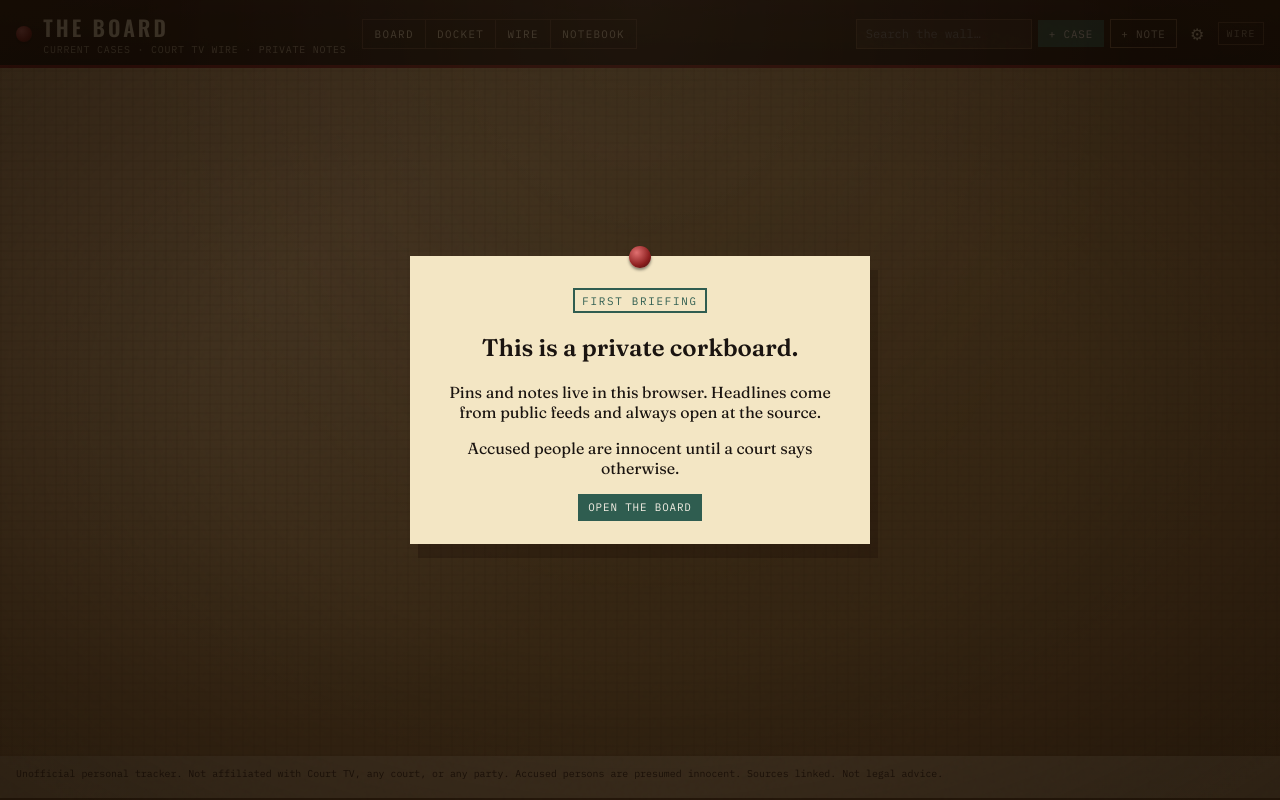
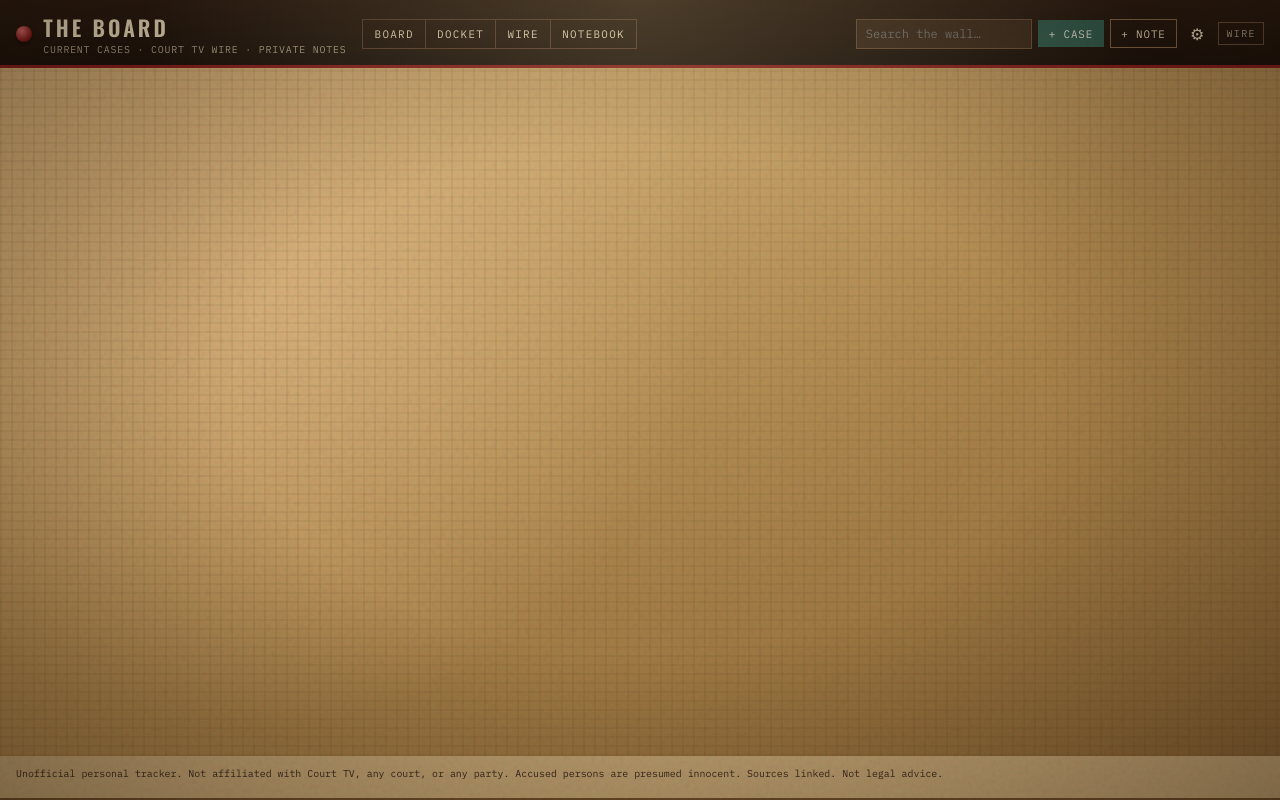
Before and after one commit to wefeltlikeit-sketch/TrueCrimeStories, a plain HTML site: page index.html in a window 1280 px wide. Both pictures are taken after a click on the button "OPEN THE BOARD". Drawn offline with nearby package versions, Linux system fonts and the light colour scheme.

Commit message:
Fix intro overlay so Open the board actually dismisses

```diff
--- a/index.html
+++ b/index.html
@@ -85,7 +85,7 @@
       <button type="button" class="tagbtn danger" id="btnResetSeed">Reset seed cases (keep notes)</button>
     </div>
   </div>
-  <div id="intro" class="intro" hidden>
+  <div id="intro" class="intro">
     <article class="intro-card">
       <span class="pinhead big"></span>
       <span class="stamp teal">First briefing</span>
@@ -100,6 +100,26 @@
     Unofficial personal tracker. Not affiliated with Court TV, any court, or any party.
     Accused persons are presumed innocent. Sources linked. Not legal advice.
   </footer>
+  <script>
+    function dismissIntro() {
+      var el = document.getElementById('intro');
+      if (el) el.setAttribute('hidden', '');
+      try {
+        var raw = JSON.parse(localStorage.getItem('the-board/v1') || '{}');
+        raw.prefs = raw.prefs || {};
+        raw.prefs.seenIntro = true;
+        localStorage.setItem('the-board/v1', JSON.stringify(raw));
+      } catch (e) {}
+    }
+    document.getElementById('btnOpenBoard').addEventListener('click', dismissIntro);
+    document.getElementById('intro').addEventListener('click', function (e) {
+      if (e.target.id === 'intro') dismissIntro();
+    });
+    try {
+      var saved = JSON.parse(localStorage.getItem('the-board/v1') || '{}');
+      if (saved.prefs && saved.prefs.seenIntro) dismissIntro();
+    } catch (e) {}
+  </script>
   <script src="assets/data.js"></script>
   <script src="assets/app.js"></script>
 </body>
```
Also changed, not shown: assets/app.css (+1 -0 lines).
